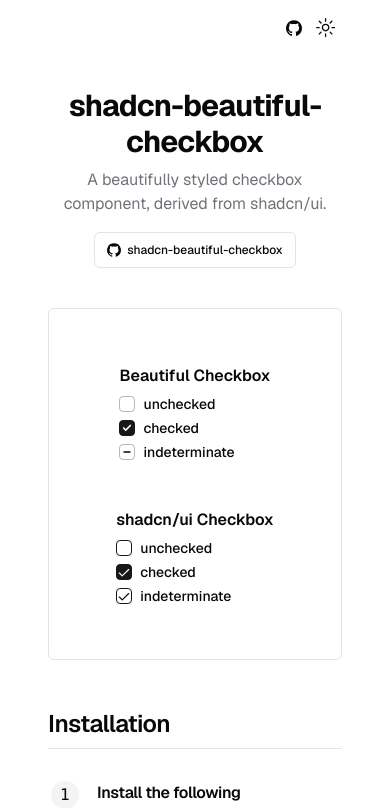
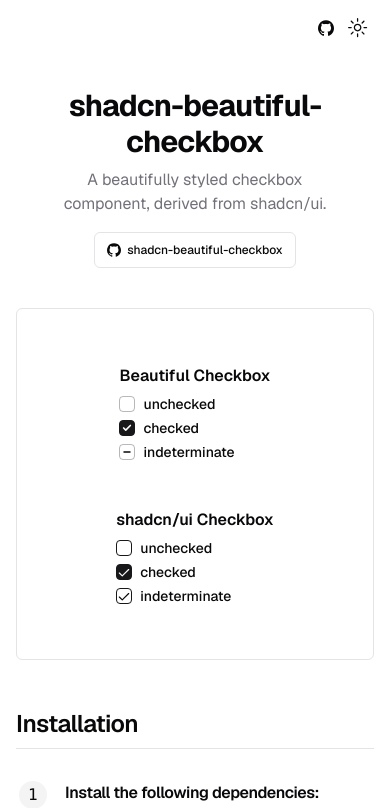
Before and after one commit to neoki07/shadcn-beautiful-checkbox, a Next.js app: page / in a window 390 px wide. Shown: the top 808 px of the page. Built offline with nearby package versions, Linux system fonts and the light colour scheme.

Commit message:
fix: apply responsive padding to container

```diff
--- a/src/app/globals.css
+++ b/src/app/globals.css
@@ -81,3 +81,9 @@
     content: counter(step);
   }
 }
+
+@media (max-width: 640px) {
+  .container {
+    @apply px-4;
+  }
+}
```
